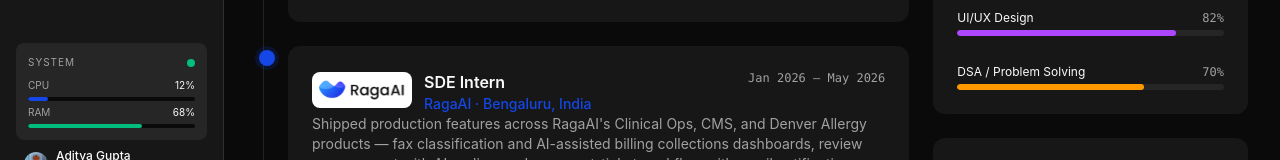
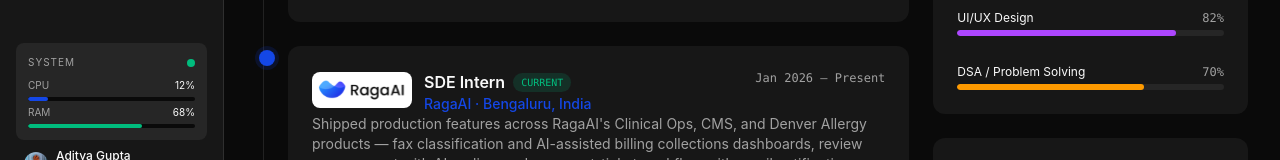
Before and after one commit to adityaragaai/adityaProfile, a React (Vite) app: page / in a window 1280 px wide. Both pictures are taken after a click on the button "Experience". Shown: the part 605-765 px from the top of the page. Built offline with nearby package versions, Linux system fonts and the light colour scheme; no server answers.

Commit message:
Mark RagaAI role as current
Co-Authored-By: Claude Opus 5.5 <noreply@anthropic.com>

```diff
--- a/src/pages/Experience.jsx
+++ b/src/pages/Experience.jsx
@@ -36,8 +36,8 @@ const jobs = [
   {
     title: 'SDE Intern',
     company: 'RagaAI · Bengaluru, India',
-    period: 'Jan 2026 – May 2026',
-    current: false,
+    period: 'Jan 2026 — Present',
+    current: true,
     dotColor: 'oklch(0.488 0.243 264.376)',
     desc: 'Shipped production features across RagaAI\'s Clinical Ops, CMS, and Denver Allergy products — fax classification and AI-assisted billing collections dashboards, review management with AI replies, and a support-ticket workflow with email notifications. Built 20+ reusable React and TypeScript components integrated with Node.js, MongoDB, and REST APIs, and lifted Lighthouse performance from 50 to 75 on a live client site.',
     tags: ['React.js', 'TypeScript', 'Node.js', 'MongoDB', 'REST APIs'],
```
